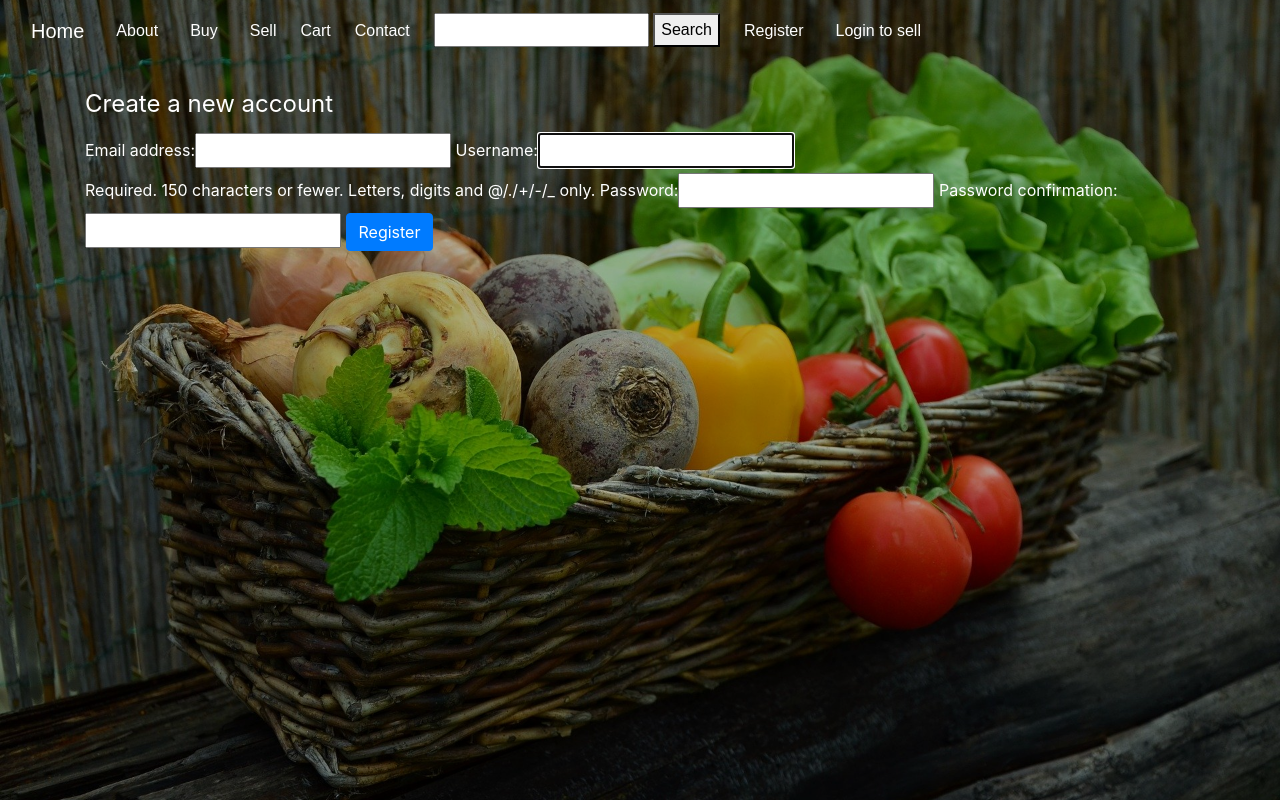
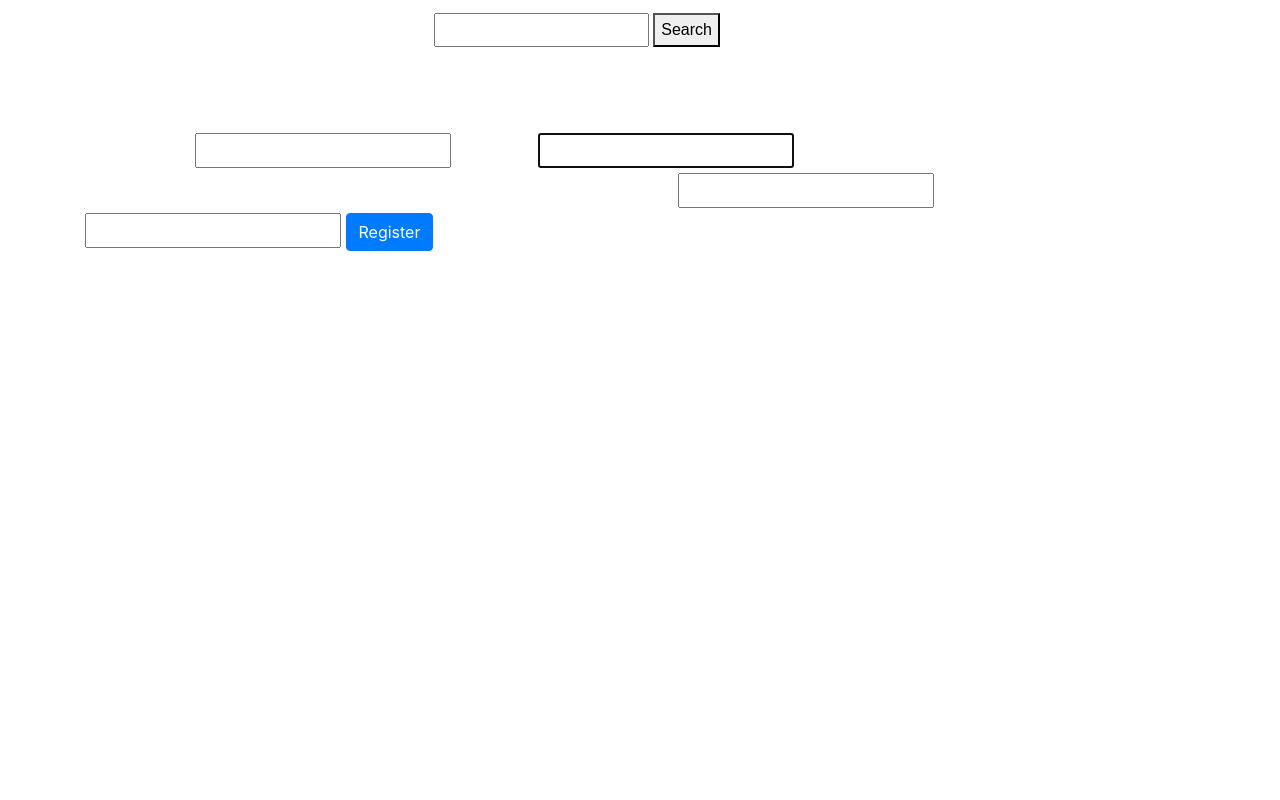
Before and after one commit to digitalstuart/kerry-online-farmers-market, a Django app: page /accounts/register/ in a window 1280 px wide. Run offline with Django 3.2, Linux system fonts and the light colour scheme; some libraries are stand-ins or nearby versions; some web fonts are replaced.

Commit message:
Trying background image on main HTML element

```diff
--- a/static/css/custom.css
+++ b/static/css/custom.css
@@ -1,8 +1,17 @@
 @import url('https://fonts.googleapis.com/css2?family=Spicy+Rice&display=swap');
+
+html {
+    background: linear-gradient(rgba(0, 0, 0, 0.3), rgba(0, 0, 0, 0.3)), url("../../media/images/vegetables.jpg") no-repeat center center fixed;
+    background-size: cover;
+    height: 100%;
+    overflow: hidden;
+}
 
 body {
     line-height: 1.8;
     color: white;
+    height: 100%;
+    overflow: scroll;
 }
 
 p {
@@ -61,11 +70,15 @@ h1 {
     padding-top: 45px;
 }
 
+/*
+
 .bg-1 {
     background: linear-gradient(rgba(0, 0, 0, 0.3), rgba(0, 0, 0, 0.3)), url("../../media/images/vegetables.jpg") no-repeat center center fixed;
     background-size: cover;
     height: 100%;
 }
+
+*/
 
 .bubbles {
     font-size: 50px;
```
